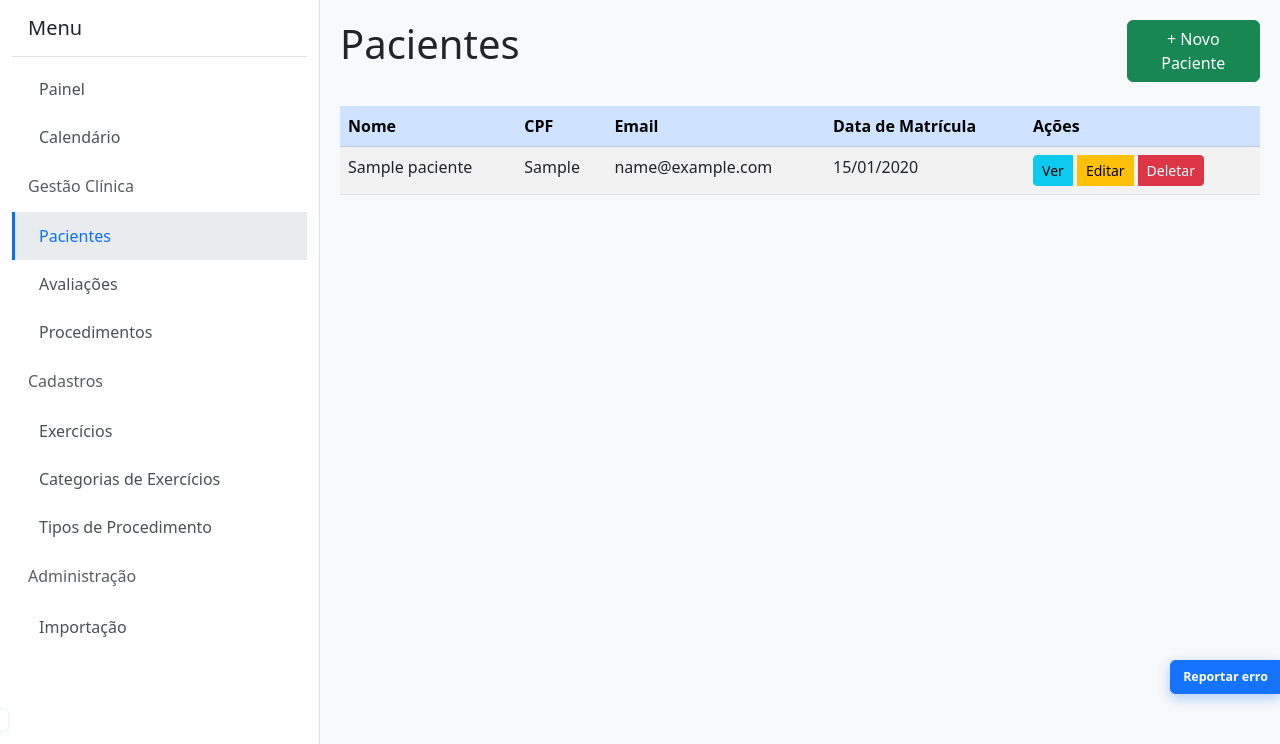
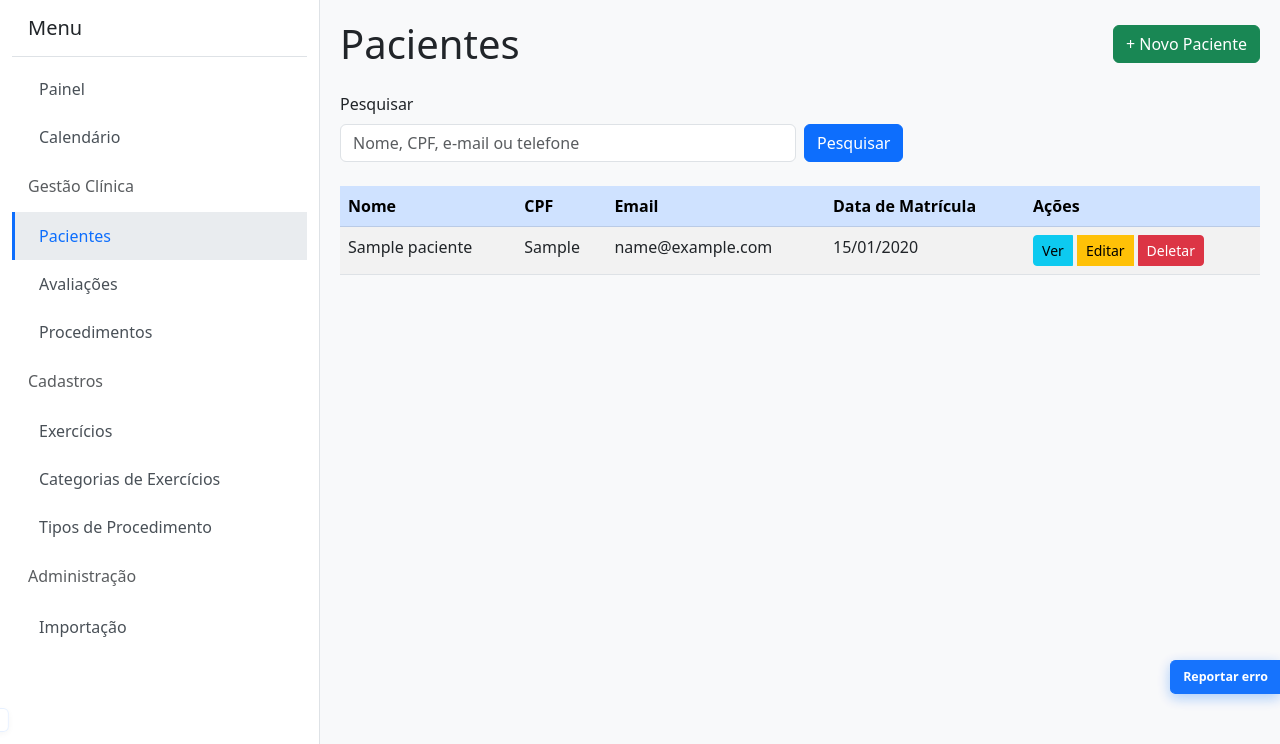
Before and after one commit to crissisueta/Fisio, a Django app: page /forms/inscricao/ in a window 1280 px wide. Shown: the part 62-806 px from the top of the page. Run offline with Django 4.2, Linux system fonts and the light colour scheme; a user stored in the database is signed in; tables that the repository leaves empty hold one stand-in row (values such as "Sample post").

Commit message:
patient list size + search tab

```diff
--- a/pacientes/views.py
+++ b/pacientes/views.py
@@ -1,9 +1,11 @@
 import json
+from urllib.parse import urlencode
 
 from django.contrib import messages
 from django.contrib.auth.decorators import login_required
 from django.contrib.auth.mixins import LoginRequiredMixin
 from django.core.exceptions import ObjectDoesNotExist, ValidationError
+from django.db.models import Q
 from django.http import JsonResponse
 from django.shortcuts import get_object_or_404, redirect
 from django.urls import reverse, reverse_lazy
@@ -118,7 +120,27 @@ class PacienteListView(LoginRequiredMixin, ListView):
     model = Paciente
     template_name = "forms/inscricao_list.html"
     context_object_name = "fichas"
-    paginate_by = 10
+    paginate_by = 100
+
+    def get_queryset(self):
+        queryset = super().get_queryset()
+        self.search_query = self.request.GET.get("q", "").strip()
+        if self.search_query:
+            queryset = queryset.filter(
+                Q(nome__icontains=self.search_query)
+                | Q(cpf__icontains=self.search_query)
+                | Q(email__icontains=self.search_query)
+                | Q(telefone__icontains=self.search_query)
+                | Q(celular__icontains=self.search_query)
+            )
+        return queryset
+
+    def get_context_data(self, **kwargs):
+        context = super().get_context_data(**kwargs)
+        search_query = getattr(self, "search_query", "")
+        context["search_query"] = search_query
+        context["pagination_query"] = f"{urlencode({'q': search_query})}&" if search_query else ""
+        return context
 
 
 class PacienteDetailView(LoginRequiredMixin, DetailView):
--- a/templates/forms/inscricao_list.html
+++ b/templates/forms/inscricao_list.html
@@ -3,10 +3,32 @@
 {% block title %}Pacientes{% endblock %}
 
 {% block content %}
-<div class="row mb-4">
-    <div class="col-md-10"><h1>Pacientes</h1></div>
-    <div class="col-md-2 text-md-end"><a href="{% url 'inscricao-create' %}" class="btn btn-success">+ Novo Paciente</a></div>
+<div class="row mb-4 align-items-center g-3">
+    <div class="col-md-6"><h1 class="mb-0">Pacientes</h1></div>
+    <div class="col-md-6 text-md-end"><a href="{% url 'inscricao-create' %}" class="btn btn-success">+ Novo Paciente</a></div>
 </div>
+
+<form method="get" class="row g-2 align-items-end mb-4">
+    <div class="col-md-8 col-lg-6">
+        <label for="patient-search" class="form-label">Pesquisar</label>
+        <input
+            type="search"
+            id="patient-search"
+            name="q"
+            value="{{ search_query }}"
+            class="form-control"
+            placeholder="Nome, CPF, e-mail ou telefone"
+        >
+    </div>
+    <div class="col-md-auto">
+        <button type="submit" class="btn btn-primary">Pesquisar</button>
+    </div>
+    {% if search_query %}
+    <div class="col-md-auto">
+        <a href="{% url 'inscricao-list' %}" class="btn btn-outline-secondary">Limpar</a>
+    </div>
+    {% endif %}
+</form>
 
 {% if fichas %}
 <div class="table-responsive">
@@ -41,18 +63,24 @@
 <nav aria-label="Paginação">
     <ul class="pagination justify-content-center">
         {% if page_obj.has_previous %}
-            <li class="page-item"><a class="page-link" href="?page=1">Primeira</a></li>
-            <li class="page-item"><a class="page-link" href="?page={{ page_obj.previous_page_number }}">Anterior</a></li>
+            <li class="page-item"><a class="page-link" href="?{{ pagination_query }}page=1">Primeira</a></li>
+            <li class="page-item"><a class="page-link" href="?{{ pagination_query }}page={{ page_obj.previous_page_number }}">Anterior</a></li>
         {% endif %}
         <li class="page-item active"><a class="page-link" href="#">{{ page_obj.number }}</a></li>
         {% if page_obj.has_next %}
-            <li class="page-item"><a class="page-link" href="?page={{ page_obj.next_page_number }}">Próxima</a></li>
-            <li class="page-item"><a class="page-link" href="?page={{ page_obj.paginator.num_pages }}">Última</a></li>
+            <li class="page-item"><a class="page-link" href="?{{ pagination_query }}page={{ page_obj.next_page_number }}">Próxima</a></li>
+            <li class="page-item"><a class="page-link" href="?{{ pagination_query }}page={{ page_obj.paginator.num_pages }}">Última</a></li>
         {% endif %}
     </ul>
 </nav>
 {% endif %}
 {% else %}
-<div class="alert alert-info" role="alert">Nenhum paciente encontrado. <a href="{% url 'inscricao-create' %}">Criar novo cadastro</a>.</div>
+<div class="alert alert-info" role="alert">
+    {% if search_query %}
+        Nenhum paciente encontrado para a pesquisa informada. <a href="{% url 'inscricao-list' %}">Limpar pesquisa</a>.
+    {% else %}
+        Nenhum paciente encontrado. <a href="{% url 'inscricao-create' %}">Criar novo cadastro</a>.
+    {% endif %}
+</div>
 {% endif %}
 {% endblock %}
```
Also changed, not shown: tests/test_pages.py (+28 -0 lines).
